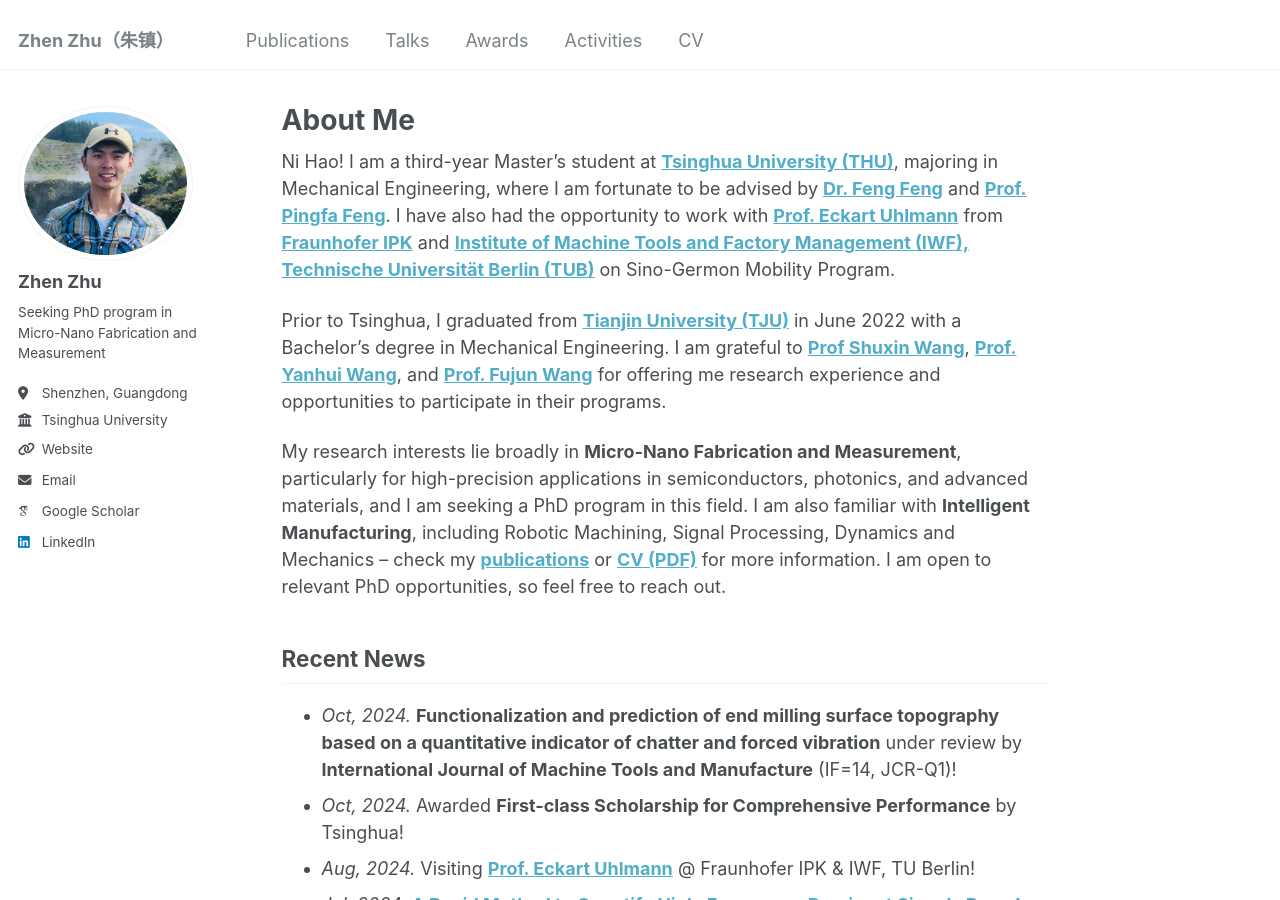
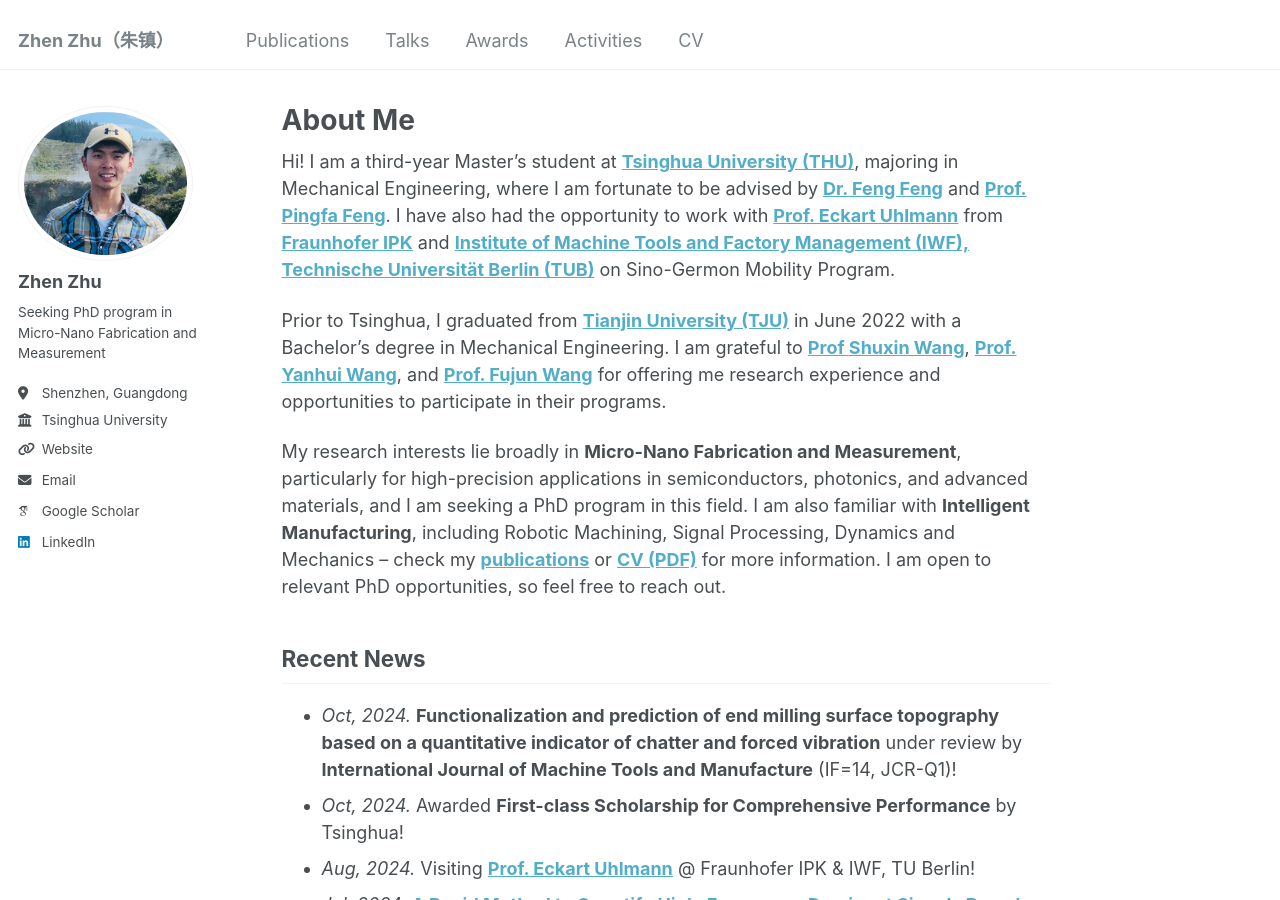
Before and after one commit to zhenzhuzz/zhenzhuzz.github.io, a Jekyll site: the page built from _pages/about.md, in a window 1280 px wide and 900 px high. Built offline with Jekyll 4.4.1, drawn with Linux system fonts in a browser that asks for light colours; some web fonts are replaced.

Commit message:
Update about.md

```diff
--- a/_pages/about.md
+++ b/_pages/about.md
@@ -7,7 +7,7 @@ redirect_from:
   - /about.html
 ---
 
-Ni Hao! I am a third-year Master's student at [**Tsinghua University (THU)**](https://www.tsinghua.edu.cn/en/), majoring in Mechanical Engineering, where I am fortunate to be advised by [**Dr. Feng Feng**](https://www.sigs.tsinghua.edu.cn/ff_en/) and [**Prof. Pingfa Feng**](https://me.tsinghua.edu.cn/en/info/1271/1991.htm). I have also had the opportunity to work with [**Prof. Eckart Uhlmann**](https://www.ipk.fraunhofer.de/en/about-us/director.html) from [**Fraunhofer IPK**](https://www.ipk.fraunhofer.de/en.html) and [**Institute of Machine Tools and Factory Management (IWF), Technische Universität Berlin (TUB)**](https://www.tu.berlin/en/iwf) on Sino-Germon Mobility Program.
+Hi! I am a third-year Master's student at [**Tsinghua University (THU)**](https://www.tsinghua.edu.cn/en/), majoring in Mechanical Engineering, where I am fortunate to be advised by [**Dr. Feng Feng**](https://www.sigs.tsinghua.edu.cn/ff_en/) and [**Prof. Pingfa Feng**](https://me.tsinghua.edu.cn/en/info/1271/1991.htm). I have also had the opportunity to work with [**Prof. Eckart Uhlmann**](https://www.ipk.fraunhofer.de/en/about-us/director.html) from [**Fraunhofer IPK**](https://www.ipk.fraunhofer.de/en.html) and [**Institute of Machine Tools and Factory Management (IWF), Technische Universität Berlin (TUB)**](https://www.tu.berlin/en/iwf) on Sino-Germon Mobility Program.
 
 Prior to Tsinghua, I graduated from [**Tianjin University (TJU)**](https://www.tju.edu.cn/english/) in June 2022 with a Bachelor's degree in Mechanical Engineering. I am grateful to [**Prof Shuxin Wang**](https://me.tju.edu.cn/faculty_teachers.action?cla=5&teacherid=1460), [**Prof. Yanhui Wang**](https://me.tju.edu.cn/faculty_teachers.action?cla=5&teacherid=1768), and [**Prof. Fujun Wang**](https://me.tju.edu.cn/faculty_teachers.action?cla=5&teacherid=1778) for offering me research experience and opportunities to participate in their programs.
 
```
